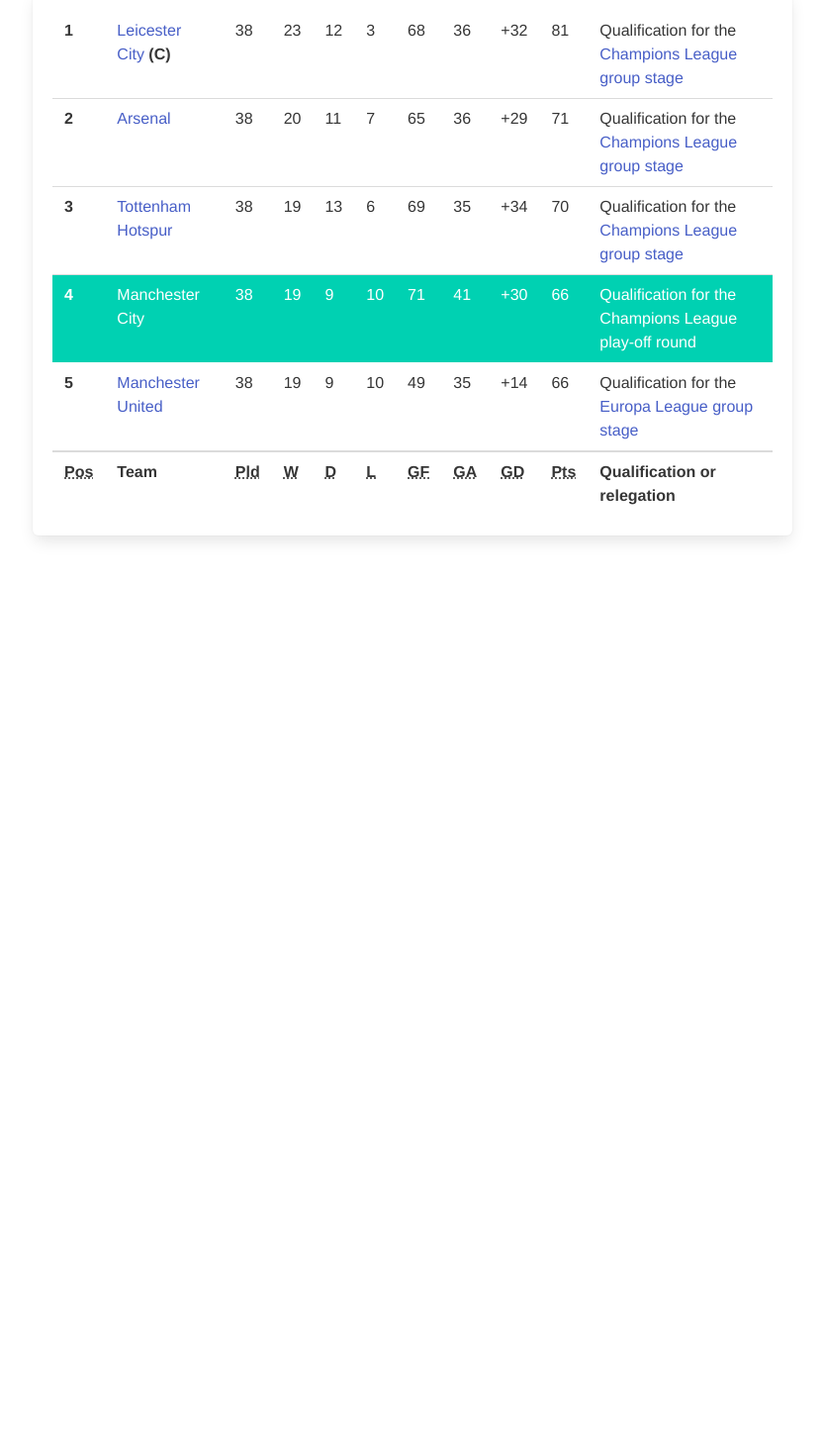
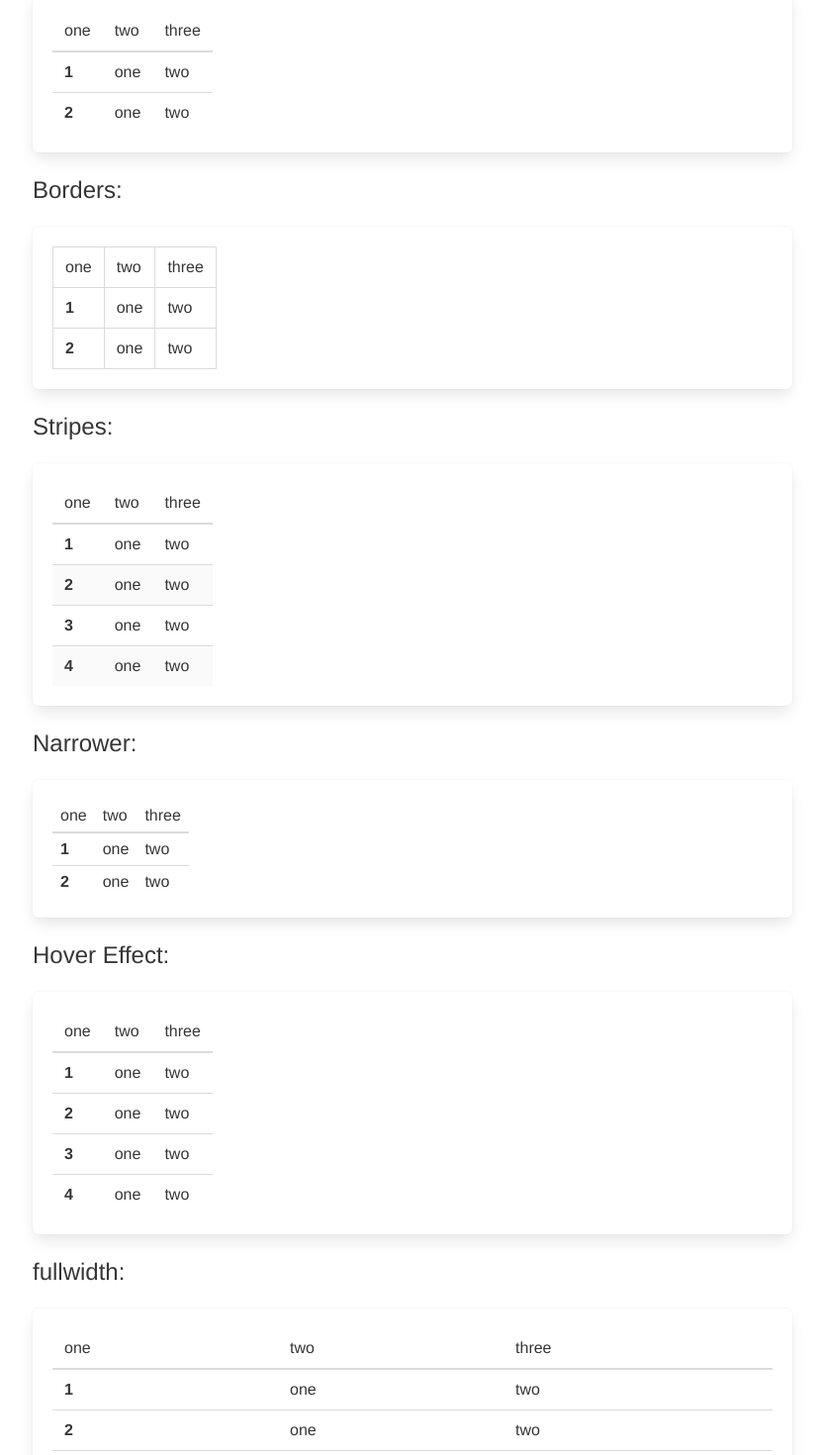
Before and after one commit to vue-bulma/bulma-ui, a Vue app: page /elements/table in a window 1280 px wide. Shown: the part 80-1550 px from the top of the page at 99% size, without its empty margins (223-1056 px from the left). Before the commit the page ends 800 px from the top, so only its background shows below. Built offline with nearby package versions, Linux system fonts and the light colour scheme.

Commit message:
add elements-table

```diff
--- a/examples/components/elements/Table.vue
+++ b/examples/components/elements/Table.vue
@@ -6,10 +6,221 @@
     >Basic:</vb-title>
     <vb-box>
       <vb-table>
-        <div showHeader></div>
+        <vb-table-header slot="header">
+          <tr>
+            <td>one</td>
+            <td>two</td>
+            <td>three</td>
+          </tr>
+        </vb-table-header>
+        <tr>
+          <th>1</th>
+          <td>one</td>
+          <td>two</td>
+        </tr>
+        <tr>
+          <th>2</th>
+          <td>one</td>
+          <td>two</td>
+        </tr>
       </vb-table>
     </vb-box>
 
+    <vb-title
+      id="Modifiers"
+      type="title"
+    >Borders:</vb-title>
+    <vb-box>
+      <vb-table bordered>
+        <vb-table-header slot="header">
+          <tr>
+            <td>one</td>
+            <td>two</td>
+            <td>three</td>
+          </tr>
+        </vb-table-header>
+        <tr>
+          <th>1</th>
+          <td>one</td>
+          <td>two</td>
+        </tr>
+        <tr>
+          <th>2</th>
+          <td>one</td>
+          <td>two</td>
+        </tr>
+      </vb-table>
+    </vb-box>
+
+    <vb-title
+      id="Modifiers"
+      type="title"
+    >Stripes:</vb-title>
+    <vb-box>
+      <vb-table striped>
+        <vb-table-header slot="header">
+          <tr>
+            <td>one</td>
+            <td>two</td>
+            <td>three</td>
+          </tr>
+        </vb-table-header>
+        <tr>
+          <th>1</th>
+          <td>one</td>
+          <td>two</td>
+        </tr>
+        <tr>
+          <th>2</th>
+          <td>one</td>
+          <td>two</td>
+        </tr>
+        <tr>
+          <th>3</th>
+          <td>one</td>
+          <td>two</td>
+        </tr>
+        <tr>
+          <th>4</th>
+          <td>one</td>
+          <td>two</td>
+        </tr>
+      </vb-table>
+    </vb-box>
+
+    <vb-title
+      id="Modifiers"
+      type="title"
+    >Narrower:</vb-title>
+    <vb-box>
+      <vb-table narrow>
+        <vb-table-header slot="header">
+          <tr>
+            <td>one</td>
+            <td>two</td>
+            <td>three</td>
+          </tr>
+        </vb-table-header>
+        <tr>
+          <th>1</th>
+          <td>one</td>
+          <td>two</td>
+        </tr>
+        <tr>
+          <th>2</th>
+          <td>one</td>
+          <td>two</td>
+        </tr>
+      </vb-table>
+    </vb-box>
+
+     <vb-title
+      id="Modifiers"
+      type="title"
+    >Hover Effect:</vb-title>
+    <vb-box>
+      <vb-table hoverable>
+        <vb-table-header slot="header">
+          <tr>
+            <td>one</td>
+            <td>two</td>
+            <td>three</td>
+          </tr>
+        </vb-table-header>
+        <tr>
+          <th>1</th>
+          <td>one</td>
+          <td>two</td>
+        </tr>
+        <tr>
+          <th>2</th>
+          <td>one</td>
+          <td>two</td>
+        </tr>
+        <tr>
+          <th>3</th>
+          <td>one</td>
+          <td>two</td>
+        </tr>
+        <tr>
+          <th>4</th>
+          <td>one</td>
+          <td>two</td>
+        </tr>
+      </vb-table>
+    </vb-box>
+
+     <vb-title
+      id="Modifiers"
+      type="title"
+    >fullwidth:</vb-title>
+    <vb-box>
+      <vb-table fullwidth>
+        <vb-table-header slot="header">
+          <tr>
+            <td>one</td>
+            <td>two</td>
+            <td>three</td>
+          </tr>
+        </vb-table-header>
+        <tr>
+          <th>1</th>
+          <td>one</td>
+          <td>two</td>
+        </tr>
+        <tr>
+          <th>2</th>
+          <td>one</td>
+          <td>two</td>
+        </tr>
+        <tr>
+          <th>3</th>
+          <td>one</td>
+          <td>two</td>
+        </tr>
+        <tr>
+          <th>4</th>
+          <td>one</td>
+          <td>two</td>
+        </tr>
+      </vb-table>
+    </vb-box>
+
+     <vb-title
+      id="Modifiers"
+      type="title"
+    >combine:</vb-title>
+    <vb-box>
+      <vb-table bordered striped narrow hoverable fullwidth>
+        <vb-table-header slot="header">
+          <tr>
+            <td>one</td>
+            <td>two</td>
+            <td>three</td>
+          </tr>
+        </vb-table-header>
+        <tr>
+          <th>1</th>
+          <td>one</td>
+          <td>two</td>
+        </tr>
+        <tr>
+          <th>2</th>
+          <td>one</td>
+          <td>two</td>
+        </tr>
+        <tr>
+          <th>3</th>
+          <td>one</td>
+          <td>two</td>
+        </tr>
+        <tr>
+          <th>4</th>
+          <td>one</td>
+          <td>two</td>
+        </tr>
+      </vb-table>
+    </vb-box>
   </div>
 </template>
 
--- a/src/components/elements/Table.vue
+++ b/src/components/elements/Table.vue
@@ -1,143 +1,48 @@
 <template>
-  <table class="table">
-    <thead v-if="showHeader">
-      <tr>
-        <th><abbr title="Position">Pos</abbr></th>
-        <th>Team</th>
-        <th><abbr title="Played">Pld</abbr></th>
-        <th><abbr title="Won">W</abbr></th>
-        <th><abbr title="Drawn">D</abbr></th>
-        <th><abbr title="Lost">L</abbr></th>
-        <th><abbr title="Goals for">GF</abbr></th>
-        <th><abbr title="Goals against">GA</abbr></th>
-        <th><abbr title="Goal difference">GD</abbr></th>
-        <th><abbr title="Points">Pts</abbr></th>
-        <th>Qualification or relegation</th>
-      </tr>
-    </thead>
-    <tfoot>
-      <tr>
-        <th><abbr title="Position">Pos</abbr></th>
-        <th>Team</th>
-        <th><abbr title="Played">Pld</abbr></th>
-        <th><abbr title="Won">W</abbr></th>
-        <th><abbr title="Drawn">D</abbr></th>
-        <th><abbr title="Lost">L</abbr></th>
-        <th><abbr title="Goals for">GF</abbr></th>
-        <th><abbr title="Goals against">GA</abbr></th>
-        <th><abbr title="Goal difference">GD</abbr></th>
-        <th><abbr title="Points">Pts</abbr></th>
-        <th>Qualification or relegation</th>
-      </tr>
-    </tfoot>
-    <tbody>
-      <tr>
-        <th>1</th>
-        <td><a
-            href="https://en.wikipedia.org/wiki/Leicester_City_F.C."
-            title="Leicester City F.C."
-          >Leicester City</a> <strong>(C)</strong>
-        </td>
-        <td>38</td>
-        <td>23</td>
-        <td>12</td>
-        <td>3</td>
-        <td>68</td>
-        <td>36</td>
-        <td>+32</td>
-        <td>81</td>
-        <td>Qualification for the <a
-            href="https://en.wikipedia.org/wiki/2016%E2%80%9317_UEFA_Champions_League#Group_stage"
-            title="2016–17 UEFA Champions League"
-          >Champions League group stage</a></td>
-      </tr>
-      <tr>
-        <th>2</th>
-        <td><a
-            href="https://en.wikipedia.org/wiki/Arsenal_F.C."
-            title="Arsenal F.C."
-          >Arsenal</a></td>
-        <td>38</td>
-        <td>20</td>
-        <td>11</td>
-        <td>7</td>
-        <td>65</td>
-        <td>36</td>
-        <td>+29</td>
-        <td>71</td>
-        <td>Qualification for the <a
-            href="https://en.wikipedia.org/wiki/2016%E2%80%9317_UEFA_Champions_League#Group_stage"
-            title="2016–17 UEFA Champions League"
-          >Champions League group stage</a></td>
-      </tr>
-      <tr>
-        <th>3</th>
-        <td><a
-            href="https://en.wikipedia.org/wiki/Tottenham_Hotspur_F.C."
-            title="Tottenham Hotspur F.C."
-          >Tottenham Hotspur</a></td>
-        <td>38</td>
-        <td>19</td>
-        <td>13</td>
-        <td>6</td>
-        <td>69</td>
-        <td>35</td>
-        <td>+34</td>
-        <td>70</td>
-        <td>Qualification for the <a
-            href="https://en.wikipedia.org/wiki/2016%E2%80%9317_UEFA_Champions_League#Group_stage"
-            title="2016–17 UEFA Champions League"
-          >Champions League group stage</a></td>
-      </tr>
-      <tr class="is-selected">
-        <th>4</th>
-        <td><a
-            href="https://en.wikipedia.org/wiki/Manchester_City_F.C."
-            title="Manchester City F.C."
-          >Manchester City</a></td>
-        <td>38</td>
-        <td>19</td>
-        <td>9</td>
-        <td>10</td>
-        <td>71</td>
-        <td>41</td>
-        <td>+30</td>
-        <td>66</td>
-        <td>Qualification for the <a
-            href="https://en.wikipedia.org/wiki/2016%E2%80%9317_UEFA_Champions_League#Play-off_round"
-            title="2016–17 UEFA Champions League"
-          >Champions League play-off round</a></td>
-      </tr>
-      <tr>
-        <th>5</th>
-        <td><a
-            href="https://en.wikipedia.org/wiki/Manchester_United_F.C."
-            title="Manchester United F.C."
-          >Manchester United</a></td>
-        <td>38</td>
-        <td>19</td>
-        <td>9</td>
-        <td>10</td>
-        <td>49</td>
-        <td>35</td>
-        <td>+14</td>
-        <td>66</td>
-        <td>Qualification for the <a
-            href="https://en.wikipedia.org/wiki/2016%E2%80%9317_UEFA_Europa_League#Group_stage"
-            title="2016–17 UEFA Europa League"
-          >Europa League group stage</a></td>
-      </tr>
-    </tbody>
-  </table>
+  <div class="table-container">
+    <table
+      class="table"
+      :class="classes"
+    >
+      <slot name="header">
+        <thead>
+          <slot></slot>
+        </thead>
+      </slot>
+      <tbody>
+        <slot></slot>
+      </tbody>
+      <slot name="footer"></slot>
+    </table>
+  </div>
 </template>
 
 <script>
 export default {
-  name: 'VbTable'
+  name: 'VbTable',
+  props: {
+    bordered: Boolean,
+    striped: Boolean,
+    narrow: Boolean,
+    hoverable: Boolean,
+    fullwidth:Boolean
+  },
+  computed: {
+    classes() {
+      const { bordered, striped, narrow, hoverable,fullwidth } = this
+      const obj = []
+      if (bordered) obj.push('is-bordered')
+      if (striped) obj.push('is-striped')
+      if (narrow) obj.push('is-narrow')
+      if (hoverable) obj.push('is-hoverable')
+      if (fullwidth) obj.push('is-fullwidth')
+      return obj
+    }
+  }
 }
 </script>
 
 <style lang="scss">
 @import '~bulma/sass/utilities/_all';
-@import '~bulma/sass/elements/table.sass';
+@import '~bulma/sass/elements/table';
 </style>
--- /dev/null
+++ b/src/components/elements/TableHeader.vue
@@ -0,0 +1,11 @@
+<template>
+  <thead>
+    <slot></slot>
+  </thead>
+</template>
+
+<script>
+export default {
+  name:'VbTableHeader'
+}
+</script>
--- a/src/index.js
+++ b/src/index.js
@@ -10,6 +10,7 @@ import Image from './components/elements/Image'
 import Note from './components/elements/Notification'
 import Progress from './components/elements/ProgressBar'
 import Table from './components/elements/Table'
+import TableHeader from './components/elements/TableHeader'
 import Tag from './components/elements/Tag'
 import Tags from './components/elements/Tags'
 import Title from './components/elements/Title'
@@ -39,6 +40,7 @@ const components = [
   Note,
   Progress,
   Table,
+  TableHeader,
   Tag,
   Tags,
   Title,
```
